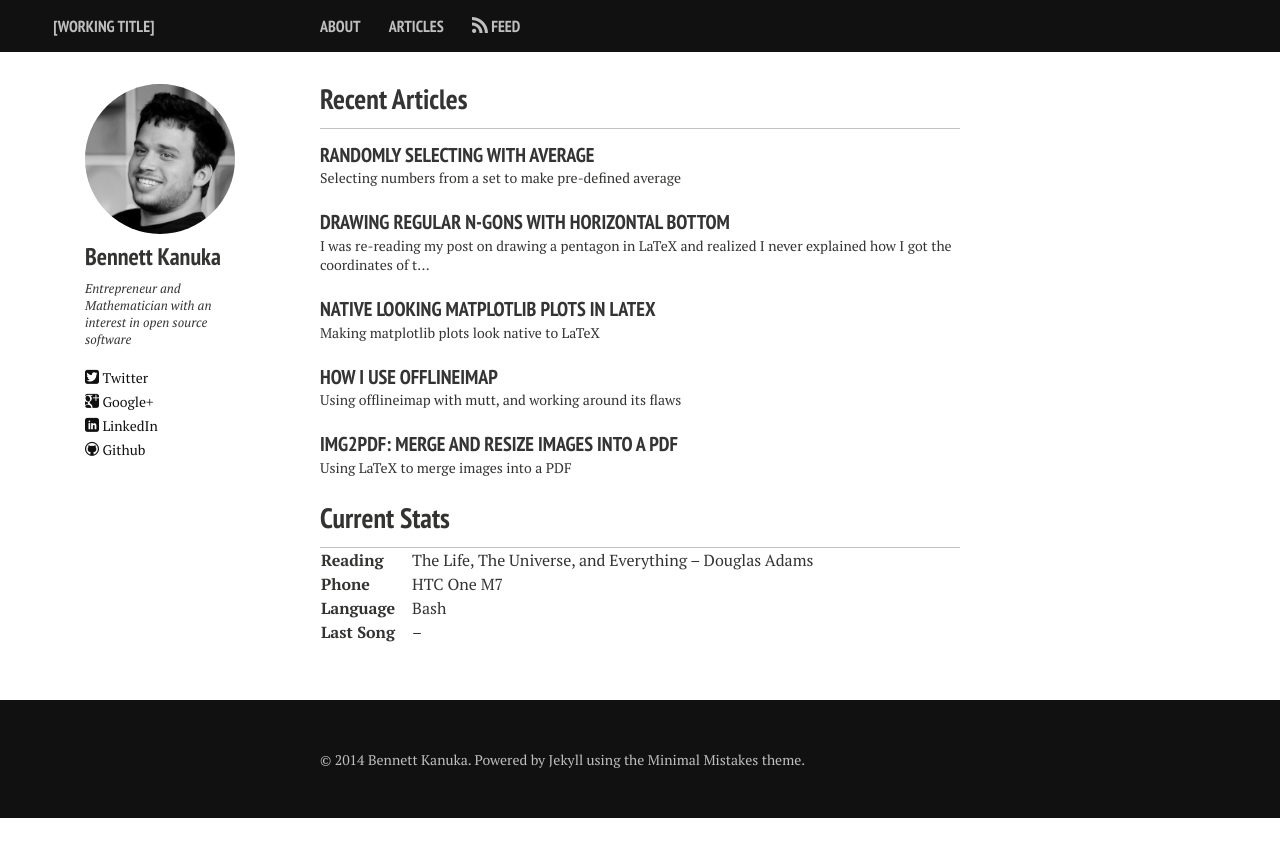
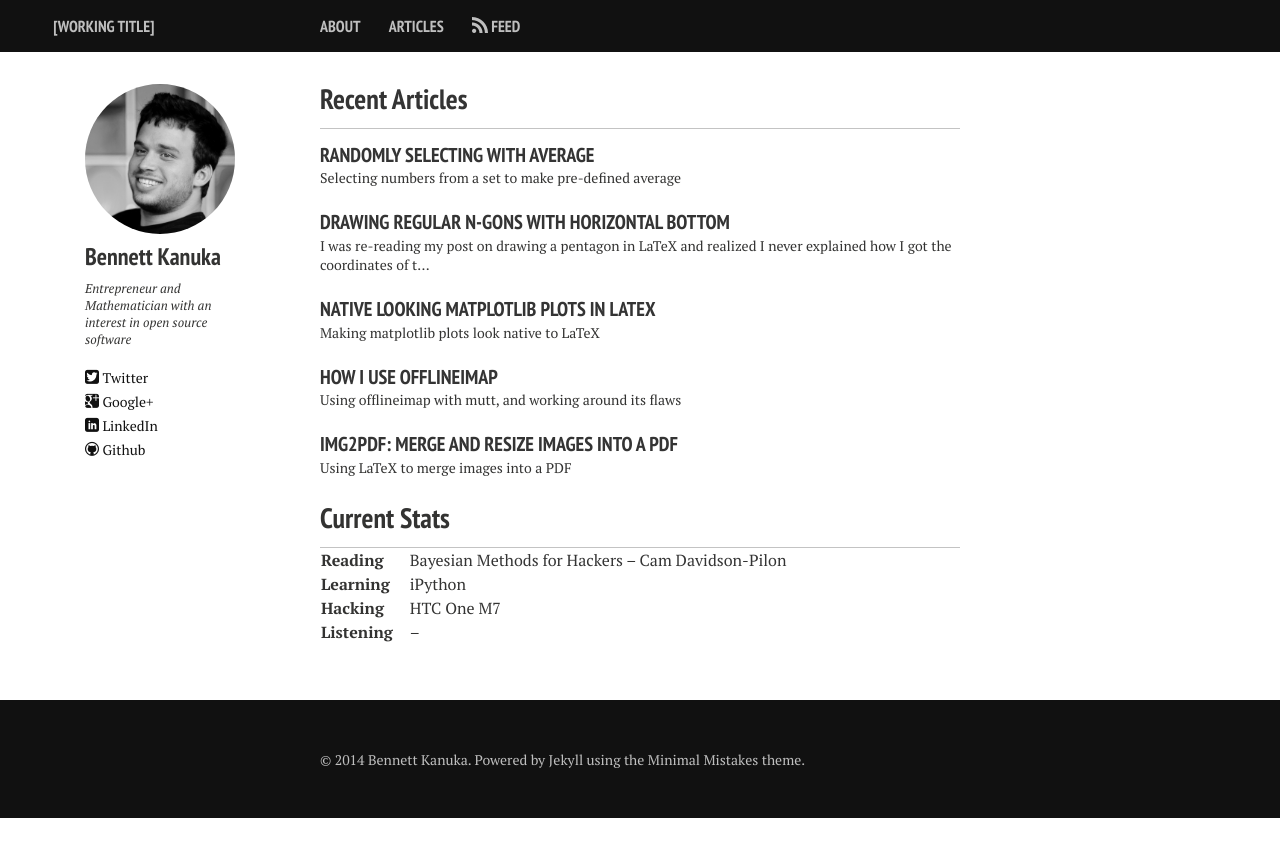
Before and after one commit to bkanuka/blog, a Jekyll site: the page built from index.md, in a window 1280 px wide. Shown: the top 857 px of the page. Built offline with Jekyll 4.4.1, drawn with Linux system fonts in a browser that asks for light colours; nearby versions of some CDN libraries.

Commit message:
homepage changes

```diff
--- a/index.md
+++ b/index.md
@@ -6,10 +6,10 @@ tags: [Home, status, code, blog, foss]
 
 ### Current Stats
 
-| **Reading** | The Life, The Universe, and Everything -- Douglas Adams|
-| **Phone** | HTC One M7 |
-| **Language** | Bash |
-| **Last Song** |<span id="track_title"></span> -- <span id="track_artist"></span>|
+| **Reading** | [Bayesian Methods for Hackers](http://camdavidsonpilon.github.io/Probabilistic-Programming-and-Bayesian-Methods-for-Hackers) -- [Cam Davidson-Pilon](http://www.statly.ca/)|
+| **Learning** | iPython |
+| **Hacking** | HTC One M7 |
+| **Listening** |<span id="track_title"></span> -- <span id="track_artist"></span>|
 
 <script>
 $.getJSON("http://libre.fm/2.0/?method=user.getrecenttracks&user=bkanuka&page=1&limit=1&format=json&callback=?", function(recent){
```
